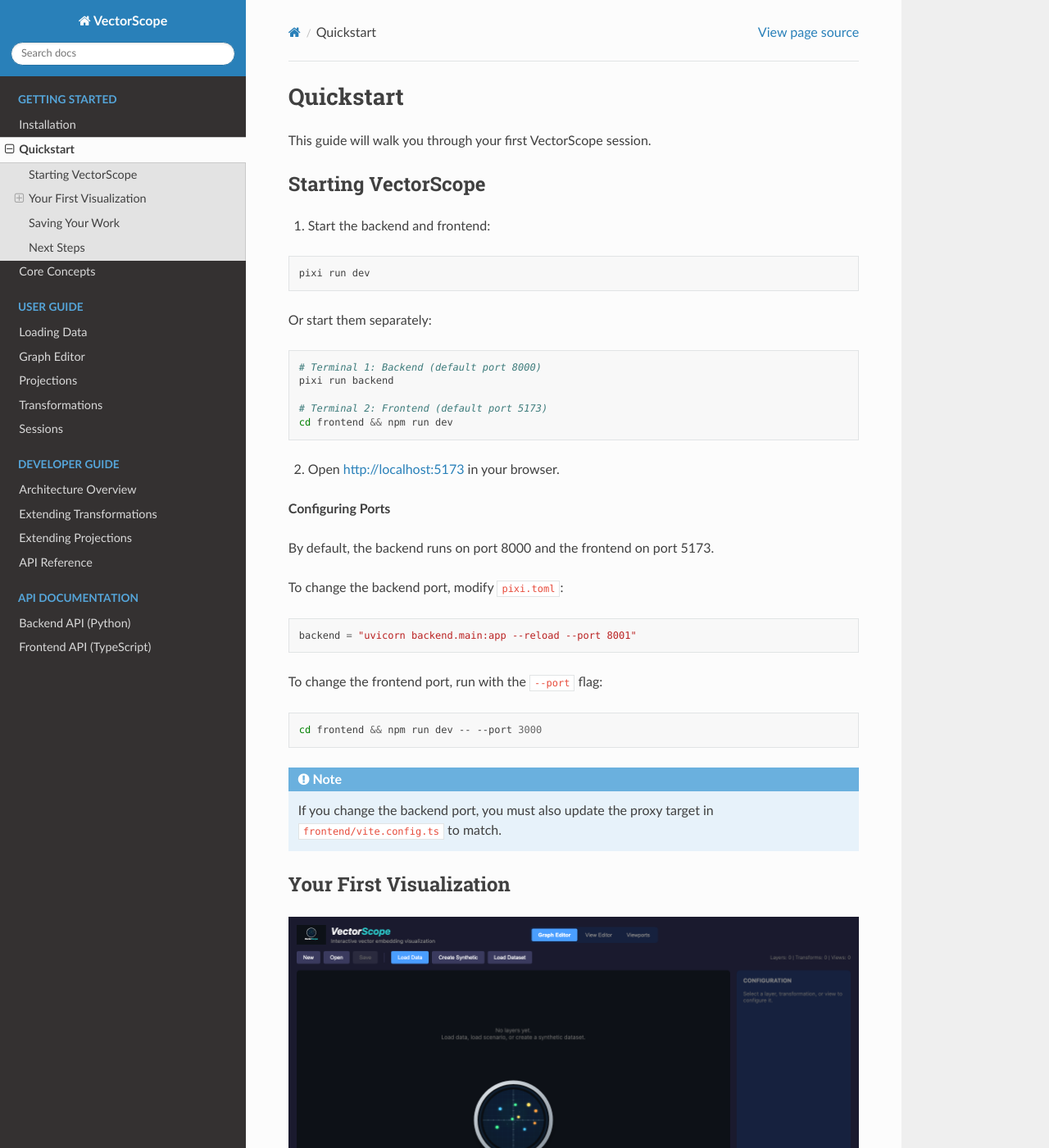
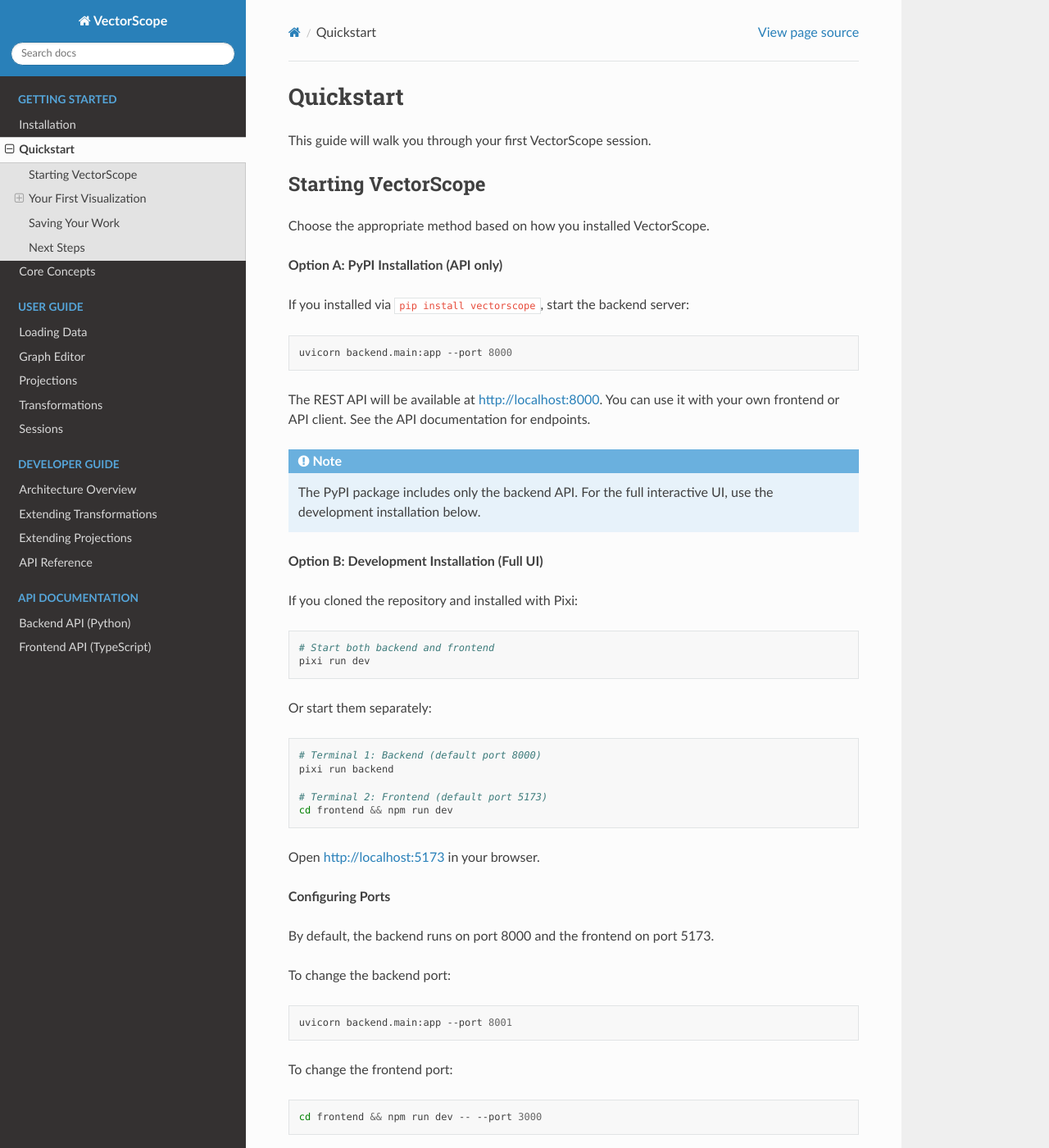
Before and after one commit to cranmer/vectorscope, a Sphinx documentation site: the page built from docs/quickstart.rst, in a window 1280 px wide and 1400 px high. Shown: the whole window at 82% size. Built offline with Sphinx 7.4.7 and the Read the Docs theme 3.1.0, drawn with Linux system fonts in a browser that asks for light colours.

Commit message:
Update quickstart for pip install and refresh screenshots
- Add PyPI installation instructions (Option A) to quickstart
- Clarify development installation (Option B) for full UI
- Update screenshot capture script with better selectors
- Refresh screenshots (view_editor now shows plot, viewports updated)

Note: graph_with_view.png still shows PCA - script needs adjustment
to properly select t-SNE from dropdown before adding view.

🤖 Generated with [Claude Code](https://claude.com/claude-code)

Co-Authored-By: Claude Opus 4.5 <noreply@anthropic.com>

```diff
--- a/docs/quickstart.rst
+++ b/docs/quickstart.rst
@@ -6,10 +6,31 @@ This guide will walk you through your first VectorScope session.
 Starting VectorScope
 --------------------
 
-1. Start the backend and frontend:
+Choose the appropriate method based on how you installed VectorScope.
+
+**Option A: PyPI Installation (API only)**
+
+If you installed via ``pip install vectorscope``, start the backend server:
 
 .. code-block:: bash
 
+   uvicorn backend.main:app --port 8000
+
+The REST API will be available at http://localhost:8000. You can use it with
+your own frontend or API client. See the API documentation for endpoints.
+
+.. note::
+
+   The PyPI package includes only the backend API. For the full interactive UI,
+   use the development installation below.
+
+**Option B: Development Installation (Full UI)**
+
+If you cloned the repository and installed with Pixi:
+
+.. code-block:: bash
+
+   # Start both backend and frontend
    pixi run dev
 
 Or start them separately:
@@ -22,19 +43,19 @@ Or start them separately:
    # Terminal 2: Frontend (default port 5173)
    cd frontend && npm run dev
 
-2. Open http://localhost:5173 in your browser.
+Open http://localhost:5173 in your browser.
 
 **Configuring Ports**
 
 By default, the backend runs on port 8000 and the frontend on port 5173.
 
-To change the backend port, modify ``pixi.toml``:
+To change the backend port:
 
-.. code-block:: toml
+.. code-block:: bash
 
-   backend = "uvicorn backend.main:app --reload --port 8001"
+   uvicorn backend.main:app --port 8001
 
-To change the frontend port, run with the ``--port`` flag:
+To change the frontend port:
 
 .. code-block:: bash
 
```
Also changed, not shown: docs/_static/images/graph_with_transformation.png, docs/_static/images/view_editor.png, docs/_static/images/viewports.png, 1 other file.
